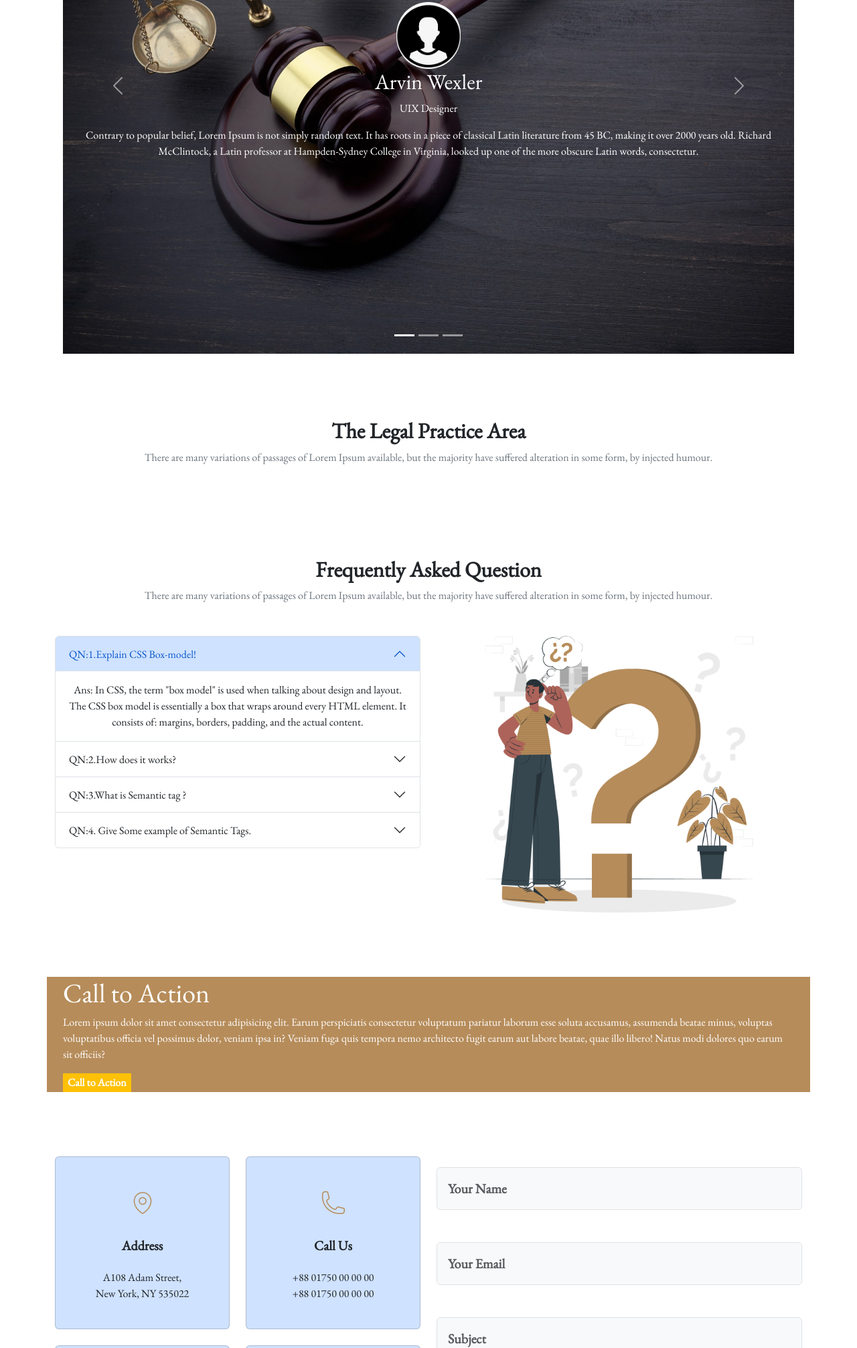
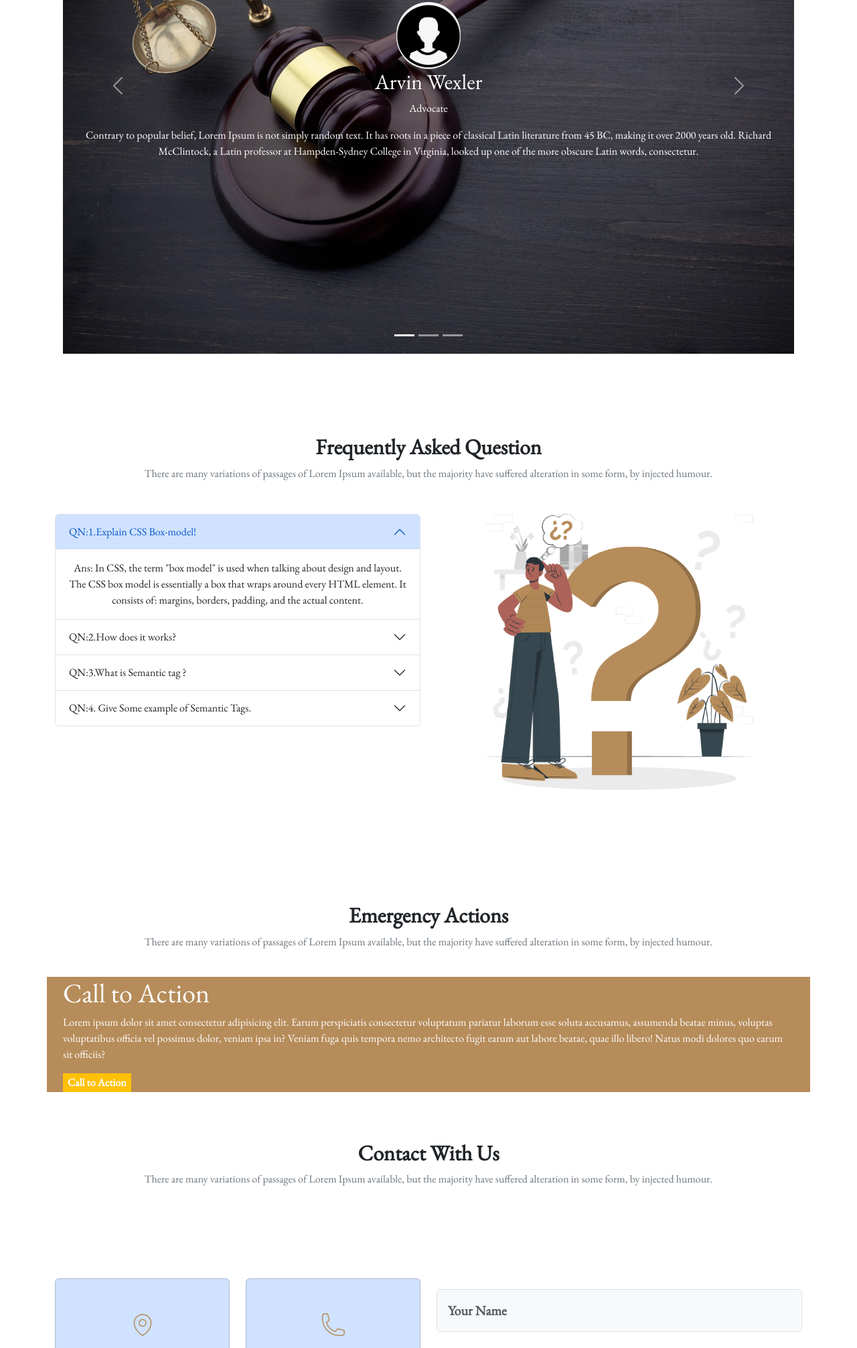
Before and after one commit to atol2/legal-solution, a plain HTML site: page index.html in a window 1280 px wide. Shown: the part 2402-4414 px from the top of the page at 67% size. Drawn offline with nearby package versions, Linux system fonts and the light colour scheme.

Commit message:
finish task

```diff
--- a/index.html
+++ b/index.html
@@ -159,7 +159,7 @@
                         <div>
                         <img class="person" src="./images/images-1.png" alt="">
                         <h2 class="text-white">Arvin Wexler</h2>
-                        <p class="text-white">UIX Designer</p>
+                        <p class="text-white">Advocate</p>
                         <p class="text-white">Contrary to popular belief, Lorem Ipsum is not simply random text. It has roots in a piece of classical Latin literature from 45 BC, making it over 2000 years old. Richard McClintock, a Latin professor at Hampden-Sydney College in Virginia, looked up one of the more obscure Latin words, consectetur.</p>
                         </div>
                     </div>
@@ -169,7 +169,7 @@
                         <div>
                         <img class="person" src="./images/image-2.jpg" alt="">
                         <h2 class="text-white">Deyl Smith</h2>
-                        <p class="text-white">Graphics Designer</p>
+                        <p class="text-white">Police Officer</p>
                         <p class="text-white">Contrary to popular belief, Lorem Ipsum is not simply random text. It has roots in a piece of classical Latin literature from 45 BC, making it over 2000 years old. Richard McClintock, a Latin professor at Hampden-Sydney College in Virginia, looked up one of the more obscure Latin words, consectetur.</p>
                         </div>
                     </div>
@@ -179,7 +179,7 @@
                         <div>
                         <img class="person" src="./images/image-3.png" alt="">
                         <h2 class="text-white">Allan Cooker</h2>
-                        <p class="text-white">Web Devoloper</p>
+                        <p class="text-white">Senior Officer</p>
                         <p class="text-white">Contrary to popular belief, Lorem Ipsum is not simply random text. It has roots in a piece of classical Latin literature from 45 BC, making it over 2000 years old. Richard McClintock, a Latin professor at Hampden-Sydney College in Virginia, looked up one of the more obscure Latin words, consectetur.</p>
                         </div>
                     </div>
@@ -195,13 +195,7 @@
                 </button>
               </div>
         </section>
-             <!-- practice area -->
-        <section class="container my-5 p-4">
-            <div class="text-center">
-                <h2 class="fw-semibold">The Legal Practice Area</h2>
-                <p class="text-secondary">There are many variations of passages of Lorem Ipsum available, but the majority have suffered alteration in some form, by injected humour.</p>
-            </div>
-        </section>
+
           <!-- Queustion & Answer -->
         <section class="container mx-auto py-5">
             <div class="text-center">
@@ -288,6 +282,19 @@
 
         </section>
           <!-- Call Section -->
+
+          <section class="container mx-auto mt-5 p-4">
+            <div class="text-center">
+                <h2 class="fw-semibold">Emergency Actions</h2>
+                <p class="text-secondary">There are many variations of passages of Lorem Ipsum available, but the majority have suffered alteration in some form, by injected humour.</p>
+            </div>
+        </section>
+
+
+
+
+
+
         <section class="bg-primary container">
             <div class="container text-white">
                 <h1 class="">Call to Action</h1>
@@ -297,6 +304,14 @@
         </section>
 
         <!-- form section -->
+
+        <section class="container mx-auto mt-5 p-4">
+            <div class="text-center">
+                <h2 class="fw-semibold">Contact With Us</h2>
+                <p class="text-secondary">There are many variations of passages of Lorem Ipsum available, but the majority have suffered alteration in some form, by injected humour.</p>
+            </div>
+        </section>
+
         <section class=" container my-5 py-5">
             <div class="row">
                 <div class="col-md-6">
```
